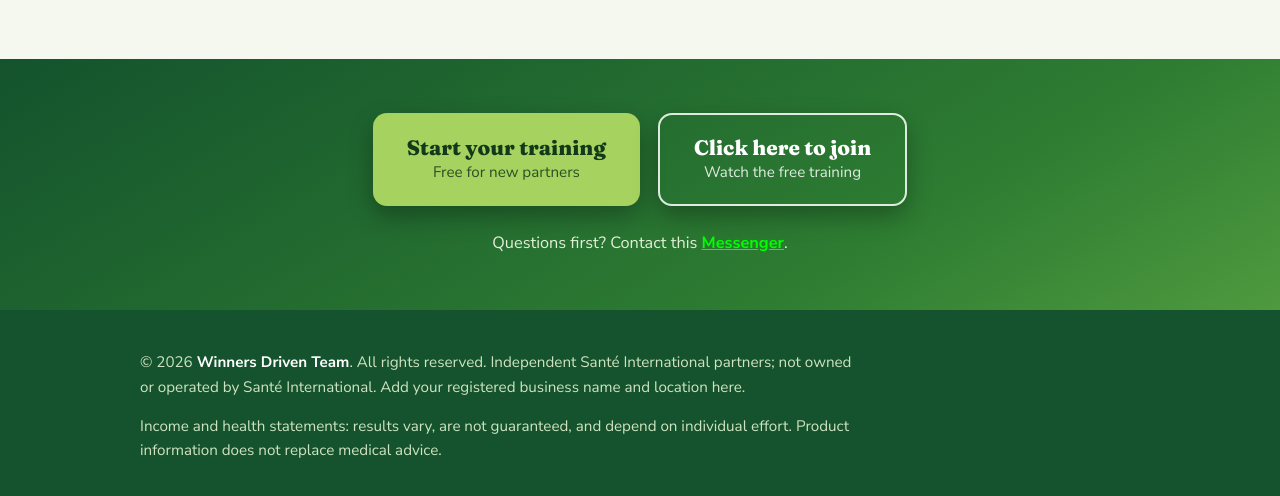
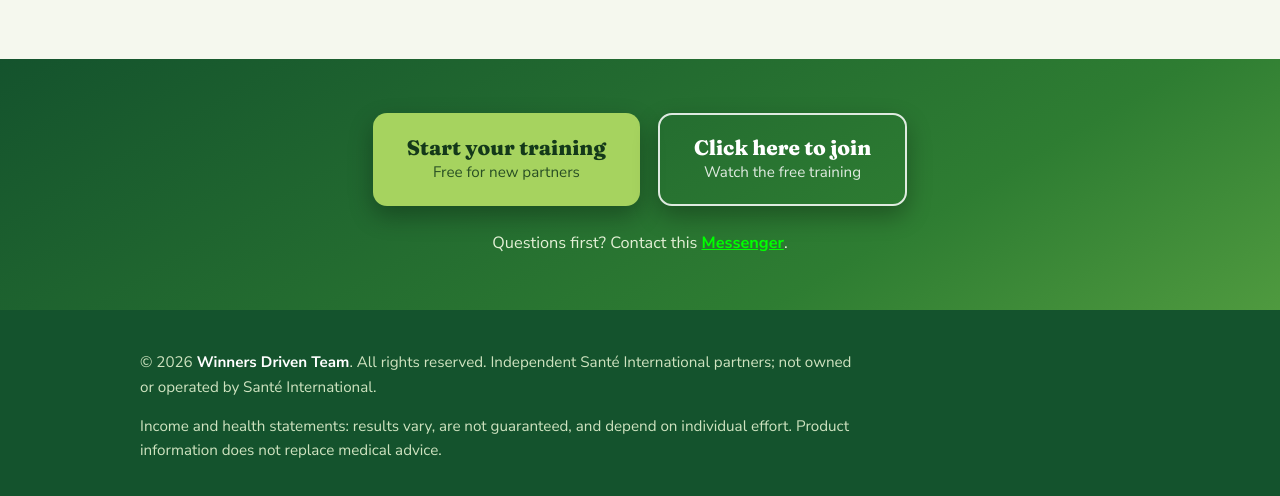
Before and after one commit to phlyn06/winnersdriven, a plain HTML site: page melchor/index.html in a window 1280 px wide. Shown: the part 6994-7490 px from the top of the page. Drawn offline with Linux system fonts and the light colour scheme.

Commit message:
Update index.html

```diff
--- a/melchor/index.html
+++ b/melchor/index.html
@@ -205,7 +205,7 @@ footer strong{color:#fff}
 </main>
 
 <footer><div class="wrap">
-<p>© 2026 <strong>Winners Driven Team</strong>. All rights reserved. Independent Santé International partners; not owned or operated by Santé International. Add your registered business name and location here.</p>
+<p>© 2026 <strong>Winners Driven Team</strong>. All rights reserved. Independent Santé International partners; not owned or operated by Santé International.</p>
 <p>Income and health statements: results vary, are not guaranteed, and depend on individual effort. Product information does not replace medical advice.</p>
 </div></footer>
 
```
